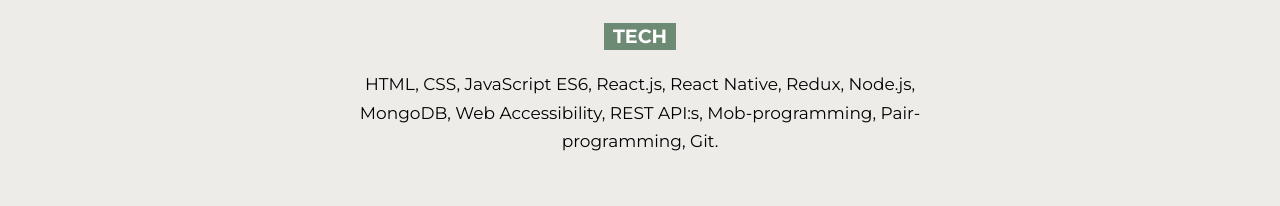
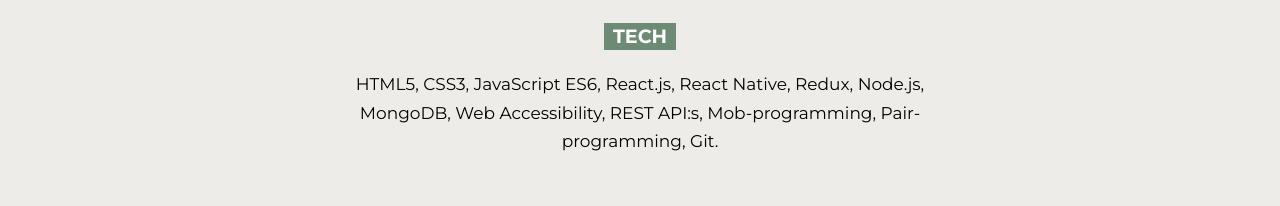
Before and after one commit to Technigo/project-react-portfolio, a React (Create React App) app: page / in a window 1280 px wide. Shown: the part 830-1036 px from the top of the page. Built offline with nearby package versions, Linux system fonts and the light colour scheme; no server answers.

Commit message:
update tech

```diff
--- a/src/components/Tech/Tech.js
+++ b/src/components/Tech/Tech.js
@@ -8,7 +8,7 @@ const Tech = () => {
     <SectionContainer bgColor='#d0c9c05c'>
       <SectionHeadings>TECH</SectionHeadings>
       <SectionText>
-        HTML, CSS, JavaScript ES6, React.js, React Native, Redux, Node.js, MongoDB, Web
+        HTML5, CSS3, JavaScript ES6, React.js, React Native, Redux, Node.js, MongoDB, Web
         Accessibility, REST API:s, Mob-programming, Pair-programming, Git.
       </SectionText>
     </SectionContainer>
```
